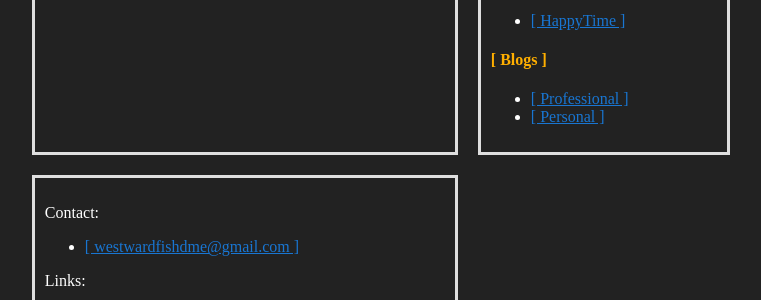
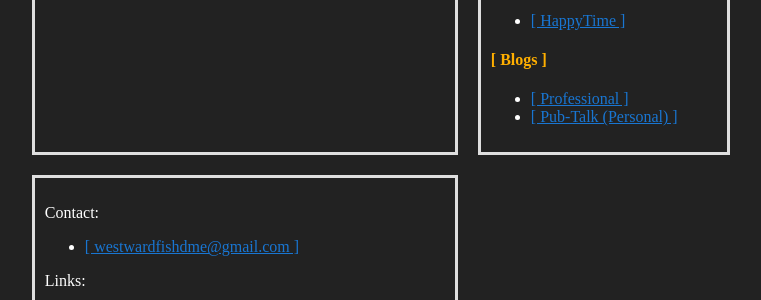
Before and after one commit to westwardfishdme/westwardfishdme.github.io, a Jekyll site: the page index.html, which Jekyll copies as it is, in a window 1280 px wide. Shown: the part 310-610 px from the top of the page, without its empty margins (239-1000 px from the left). Built offline with Jekyll 4.4.1, drawn with Linux system fonts in a browser that asks for light colours.

Commit message:
more accurate naming

```diff
--- a/index.html
+++ b/index.html
@@ -34,7 +34,7 @@
 			<h4>[ Blogs ]</h4>
 			<ul>
 				<li><a href="programming">[ Professional ]</a></li>
-				<li><a href="blog/blog.html">[ Personal ]</a></li>
+				<li><a href="blog/blog.html">[ Pub-Talk (Personal) ]</a></li>
 			</ul>
 		</div>
 
```
